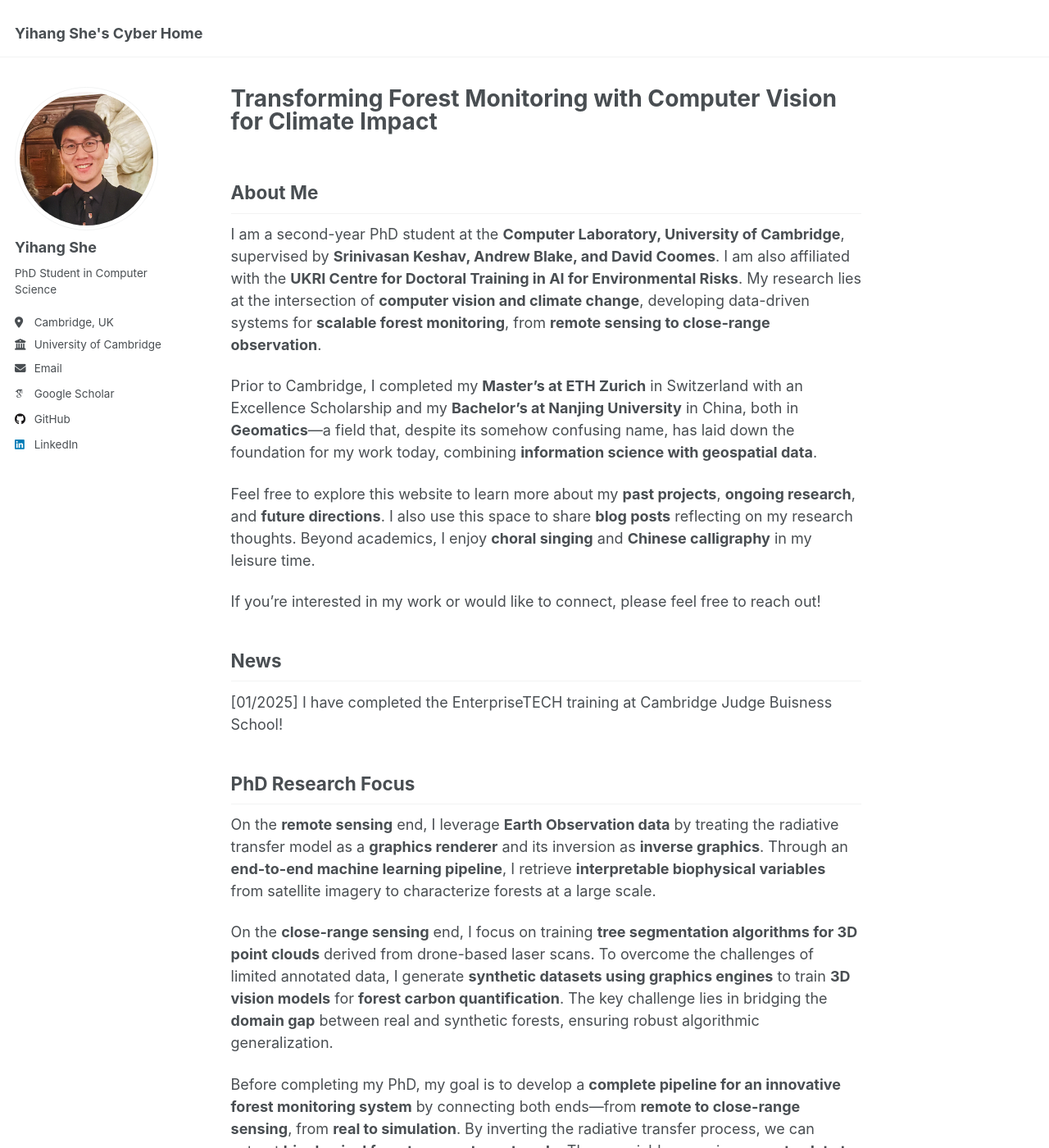
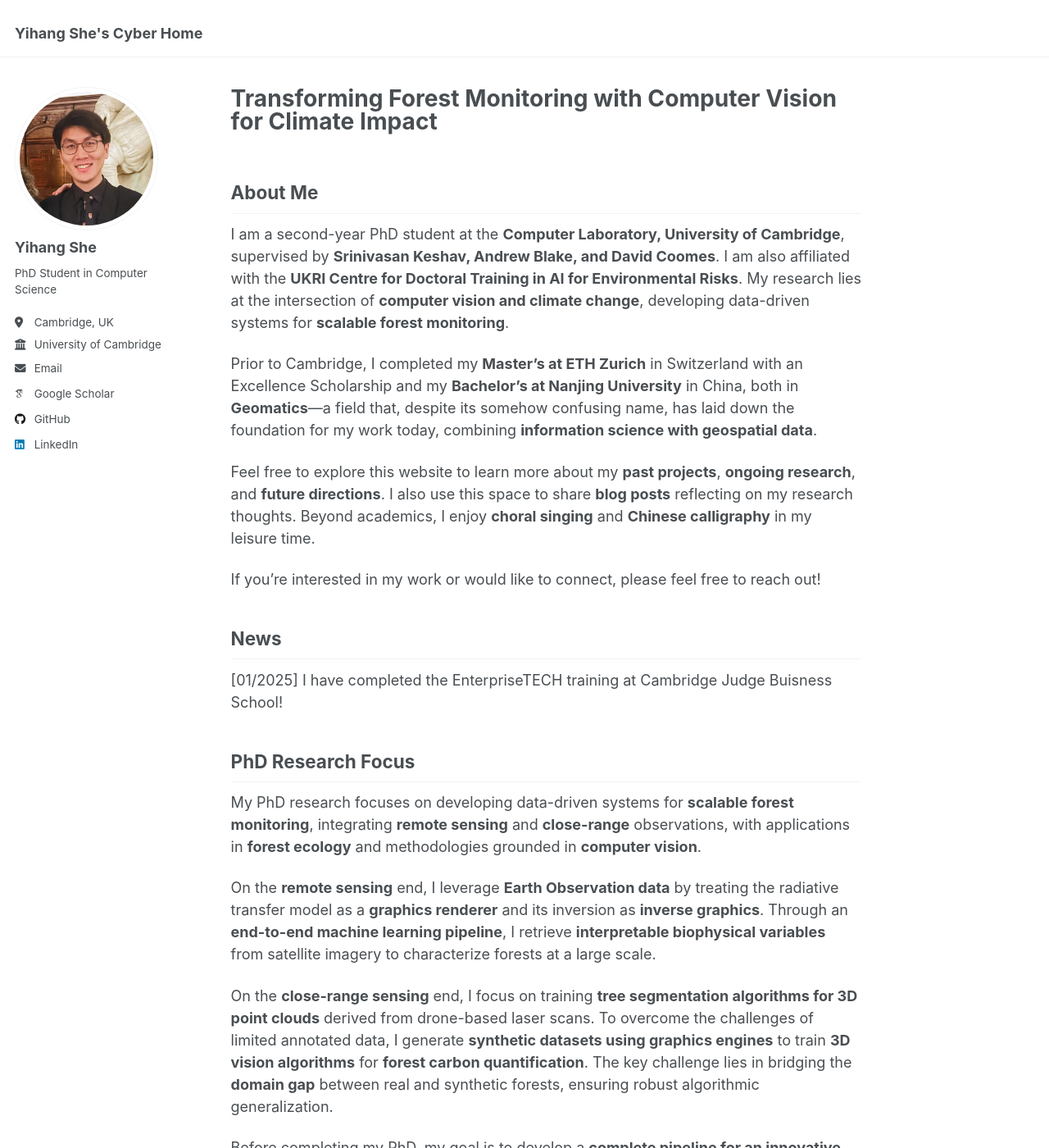
Before and after one commit to yihshe/yihshe.github.io, a Jekyll site: the page built from _pages/about.md, in a window 1280 px wide and 1400 px high. Shown: the whole window at 82% size. Built offline with Jekyll 4.4.1, drawn with Linux system fonts in a browser that asks for light colours; some web fonts are replaced.

Commit message:
bio update

```diff
--- a/_pages/about.md
+++ b/_pages/about.md
@@ -12,7 +12,7 @@ redirect_from:
 
 About Me
 ------
-I am a second-year PhD student at the **Computer Laboratory, University of Cambridge**, supervised by **Srinivasan Keshav, Andrew Blake, and David Coomes**. I am also affiliated with the **UKRI Centre for Doctoral Training in AI for Environmental Risks**. My research lies at the intersection of **computer vision and climate change**, developing data-driven systems for **scalable forest monitoring**, from **remote sensing to close-range observation**.
+I am a second-year PhD student at the **Computer Laboratory, University of Cambridge**, supervised by **Srinivasan Keshav, Andrew Blake, and David Coomes**. I am also affiliated with the **UKRI Centre for Doctoral Training in AI for Environmental Risks**. My research lies at the intersection of **computer vision and climate change**, developing data-driven systems for **scalable forest monitoring**.
 
 Prior to Cambridge, I completed my **Master’s at ETH Zurich** in Switzerland with an Excellence Scholarship and my **Bachelor's at Nanjing University** in China, both in **Geomatics**—a field that, despite its somehow confusing name, has laid down the foundation for my work today, combining **information science with geospatial data**.
 
@@ -26,9 +26,11 @@ News
 
 PhD Research Focus
 ------
+My PhD research focuses on developing data-driven systems for **scalable forest monitoring**, integrating **remote sensing** and **close-range** observations, with applications in **forest ecology** and methodologies grounded in **computer vision**.
+
 On the **remote sensing** end, I leverage **Earth Observation data** by treating the radiative transfer model as a **graphics renderer** and its inversion as **inverse graphics**. Through an **end-to-end machine learning pipeline**, I retrieve **interpretable biophysical variables** from satellite imagery to characterize forests at a large scale.
 
-On the **close-range sensing** end, I focus on training **tree segmentation algorithms for 3D point clouds** derived from drone-based laser scans. To overcome the challenges of limited annotated data, I generate **synthetic datasets using graphics engines** to train **3D vision models** for **forest carbon quantification**. The key challenge lies in bridging the **domain gap** between real and synthetic forests, ensuring robust algorithmic generalization.
+On the **close-range sensing** end, I focus on training **tree segmentation algorithms for 3D point clouds** derived from drone-based laser scans. To overcome the challenges of limited annotated data, I generate **synthetic datasets using graphics engines** to train **3D vision algorithms** for **forest carbon quantification**. The key challenge lies in bridging the **domain gap** between real and synthetic forests, ensuring robust algorithmic generalization.
 
 Before completing my PhD, my goal is to develop a **complete pipeline for an innovative forest monitoring system** by connecting both ends—from **remote to close-range sensing**, from **real to simulation**. By inverting the radiative transfer process, we can extract **biophysical forest parameters at scale**. These variables, serving as **meta-data to describe forest structure**, will enable the creation of **digital forests**, facilitating the generation of synthetic data to train close-range sensing algorithms for **precise forest monitoring anywhere on Earth**.
 
```
